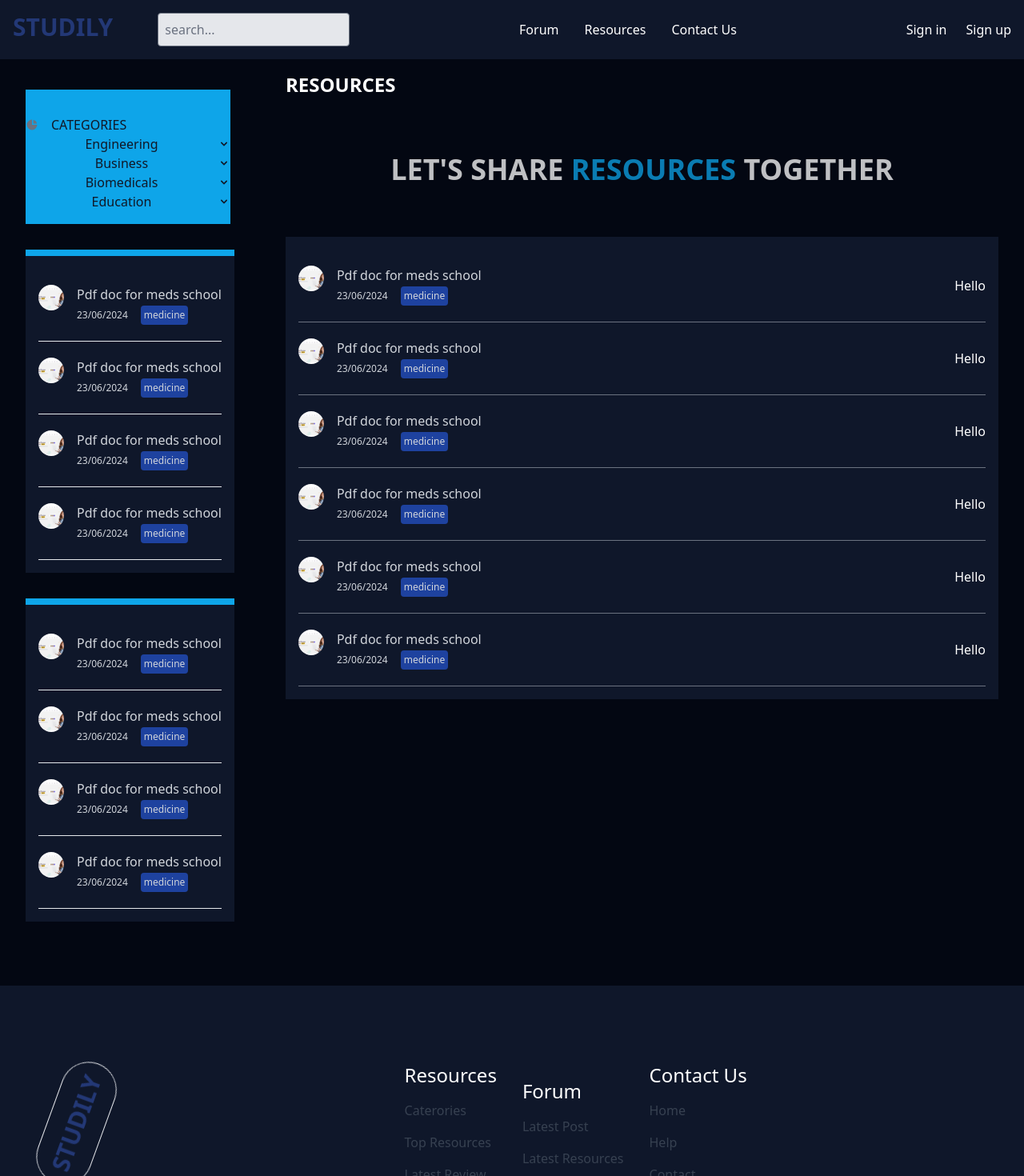
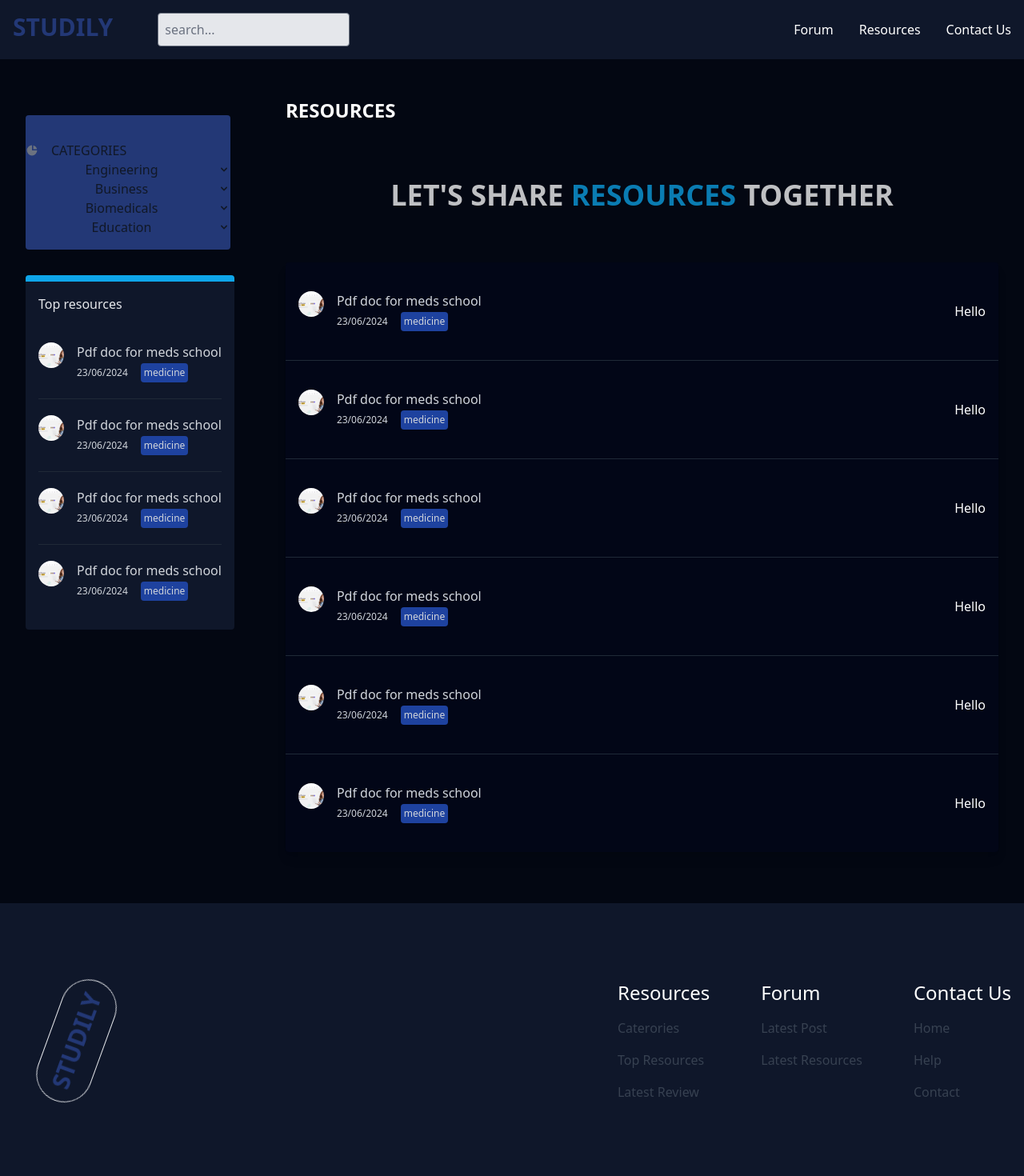
Before and after one commit to tessobelvine/studily, a Next.js app: page /resources in a window 1280 px wide. Shown: the top 1470 px of the page at 80% size. Built offline with nearby package versions, Linux system fonts and the light colour scheme; no server answers.

Commit message:
disabled middleware

```diff
--- a/app/layout.jsx
+++ b/app/layout.jsx
@@ -14,16 +14,15 @@ export const metadata = {
 
 export default function RootLayout({ children }) {
   return (
-    <ClerkProvider>
-
+    // <ClerkProvider>
       <html lang="en">
-        <body className="bg-slate-950">
+        <body className="bg-slate-950 pt-16 text-gray-200">
           <Header />
-          <main className="container m-auto min-h-screen pt-8">{children}</main>
+          <main className="container m-auto min-h-screen ">{children}</main>
           <Footer />
           <Script src="../node_modules/flowbite/dist/flowbite.min.js"></Script>
         </body>
       </html>
-    </ClerkProvider>
+    // </ClerkProvider>
   );
 }
--- a/app/resources/layout.jsx
+++ b/app/resources/layout.jsx
@@ -8,9 +8,6 @@ export default function layout({ children }) {
         <aside className="hidden lg:flex flex-col gap-8 p-4 ">
           <Aside />
           <SecondAside />
-          <span className="">
-            <SecondAside />
-          </span>
         </aside>
         <main className="lg:flex-1 px-4  opacity-100">
           {children}
--- a/app/resources/page.jsx
+++ b/app/resources/page.jsx
@@ -49,20 +49,20 @@ const resources = [
 export default function page() {
   return (
     <div className="">
-      <h2 className=" animate-bounce text-white   font-extrabold text-2xl text-sky-500">
+      <h2 className=" animate-bounce text-white   font-extrabold text-2xl">
         RESOURCES
       </h2>
-      <div className="text-white text-white py-8 lg:py-16 block">
+      <div className="text-white  py-8 lg:py-16 block">
         <h1 className="lg:text-4xl font-extrabold text-center opacity-75 text-2xl ">
           LET'S SHARE <span className="text-sky-500">RESOURCES</span> TOGETHER
         </h1>
       </div>
       <div>
-        <div className="bg-slate-900 p-4">
+        <div className="bg-slate-950 rounded shadow-lg overflow-hidden">
           {resources.map((resource, index) => (
             <div
               key={index}
-              className="flex border-b border-gray-500 border-b-gray-500  justify-between items-center">
+              className={`flex justify-between items-center hover:bg-slate-900 p-4  cursor-pointer ${index !== resources.length - 1 ? "border-b border-b-gray-800" : ""}`}>
               <ResourceCards resource={resource} />
               <div className="text-white">Hello</div>
             </div>
--- a/components/Aside.jsx
+++ b/components/Aside.jsx
@@ -6,7 +6,7 @@ import { HiChartPie, HiChevronDown } from "react-icons/hi";
 export default function Aside() {
   return (
 
-    <Sidebar aria-label="Sidebar with multi-level dropdown  example" className="bg-sky-500 text-white">
+    <Sidebar aria-label="Sidebar with multi-level dropdown  example" className="bg-blue-900 text-white rounded overflow-hidden">
       <Sidebar.Items>
         <Sidebar.ItemGroup>
           <Sidebar.Item href="#" icon={HiChartPie}>
--- a/components/Footer.jsx
+++ b/components/Footer.jsx
@@ -4,7 +4,7 @@ import React from "react";
 export default function Footer() {
   return (
     <section className="bg-slate-900 py-24 p-4 ">
-      <div className="container mx-auto flex flex-col lg:flex-row gap-8 justify-between items-center">
+      <div className="container mx-auto flex flex-col lg:flex-row gap-16 justify-between items-center">
         <div className="border rounded-full py-4 px-4 rotate-[290deg] text-extrabold ">
           <Link
             href={"/"}
@@ -12,29 +12,25 @@ export default function Footer() {
             STUDILY{" "}
           </Link>
         </div>
-        <div className="flex gap-8 justify-between items-center">
-        <nav className="flex flex-col gap-4 justify-between  font-medium text-gray-700 text-l hover:text-sky-500">
-
+        <div className="flex flex-col sm:flex-row gap-16 justify-between items-start">
+          <nav className="flex flex-col gap-4 justify-between  font-medium text-gray-700 text-l ">
             <h1 className="text-white text-2xl">Resources</h1>
-          <Link href={"/resources"}>Caterories</Link>
-          <Link href={"/resources"}>Top Resources</Link>
-          <Link href={"/resources"}>Latest Review</Link>
+            <Link href={"/resources"} className="hover:text-sky-500">Caterories</Link>
+            <Link href={"/resources"} className="hover:text-sky-500">Top Resources</Link>
+            <Link href={"/resources"} className="hover:text-sky-500">Latest Review</Link>
           </nav>
-        <nav className="flex flex-col gap-4 justify-between font-medium text-gray-700 text-l hover:text-sky-500">
+          <nav className="flex flex-col gap-4 justify-between font-medium text-gray-700 text-l ">
             <h1 className="text-white text-2xl">Forum</h1>
-          <Link href={"/forum"}>Latest Post</Link>
-          <Link href={"/forum"}>Latest Resources</Link>
+            <Link href={"/forum"} className="hover:text-sky-500">Latest Post</Link>
+            <Link href={"/forum"} className="hover:text-sky-500">Latest Resources</Link>
           </nav>
-        <nav className="flex flex-col gap-4 justify-between  font-medium text-gray-700 text-l hover:text-sky-500">
+          <nav className="flex flex-col gap-4 justify-between  font-medium text-gray-700 text-l ">
             <h1 className="text-white text-2xl">Contact Us</h1>
-          <Link href={"/contact"}>Home</Link>
-          <Link href={"/contact"}>Help</Link>
-          <Link href={"/contact"}>Contact</Link>
-
+            <Link href={"/contact"} className="hover:text-sky-500">Home</Link>
+            <Link href={"/contact"} className="hover:text-sky-500">Help</Link>
+            <Link href={"/contact"} className="hover:text-sky-500">Contact</Link>
           </nav>
         </div>
-        <div></div>
-
       </div>
     </section>
   );
--- a/components/Header.jsx
+++ b/components/Header.jsx
@@ -28,7 +28,7 @@ export default function page() {
           <Link href={"/resources"}>Resources</Link>
           <Link href={"/contact"}>Contact Us</Link>
         </nav>
-        <div className="flex gap-6 text-white">
+        {/* <div className="flex gap-6 text-white">
           <SignedOut>
             <SignInButton />
           </SignedOut>
@@ -38,7 +38,7 @@ export default function page() {
           <SignedIn>
             <UserButton />
           </SignedIn>
-        </div>
+        </div> */}
       </div>
     </section>
   );
--- a/components/ResourceCards.jsx
+++ b/components/ResourceCards.jsx
@@ -2,7 +2,7 @@ import Image from "next/image";
 
 export default function ResourceCards({ resource }) {
   return (
-    <div className="flex lg:flex-row justify-center items-center gap-4 py-3  text-gray-300">
+    <div className="flex lg:flex-row justify-center items-center gap-4 py-3  text-gray-300 rounded overflow-hidden">
       <div className="flex-1 flex gap-4 py-2 text-gray-300">
         <Image
           className="w-8 h-8 object-cover rounded-full"
--- a/components/SecondAside.jsx
+++ b/components/SecondAside.jsx
@@ -36,9 +36,11 @@ const resources = [
 
 export default function SecondAside() {
   return (
-    <div className="bg-slate-900 p-4 border-t-8  border-sky-500 border-t-sky-500">
+    <div className="bg-slate-900 p-4 border-t-8  border-sky-500 border-t-sky-500 rounded overflow-hidden">
+      <h2 className="text-gray-200 mb-4">Top resources</h2>
       {resources.map((resource, index) => (
-        <div key={index} className="border-b">
+        <div key={index}
+          className={`flex justify-between items-center ${index !== resources.length - 1 ? "border-b border-b-gray-800" : ""}`}>
           <ResourceCards resource={resource} />
         </div>
       ))}
```
Also changed, not shown: middleware.txt (renamed from middleware.js). Lines whose indentation alone changed are shown as unchanged.
